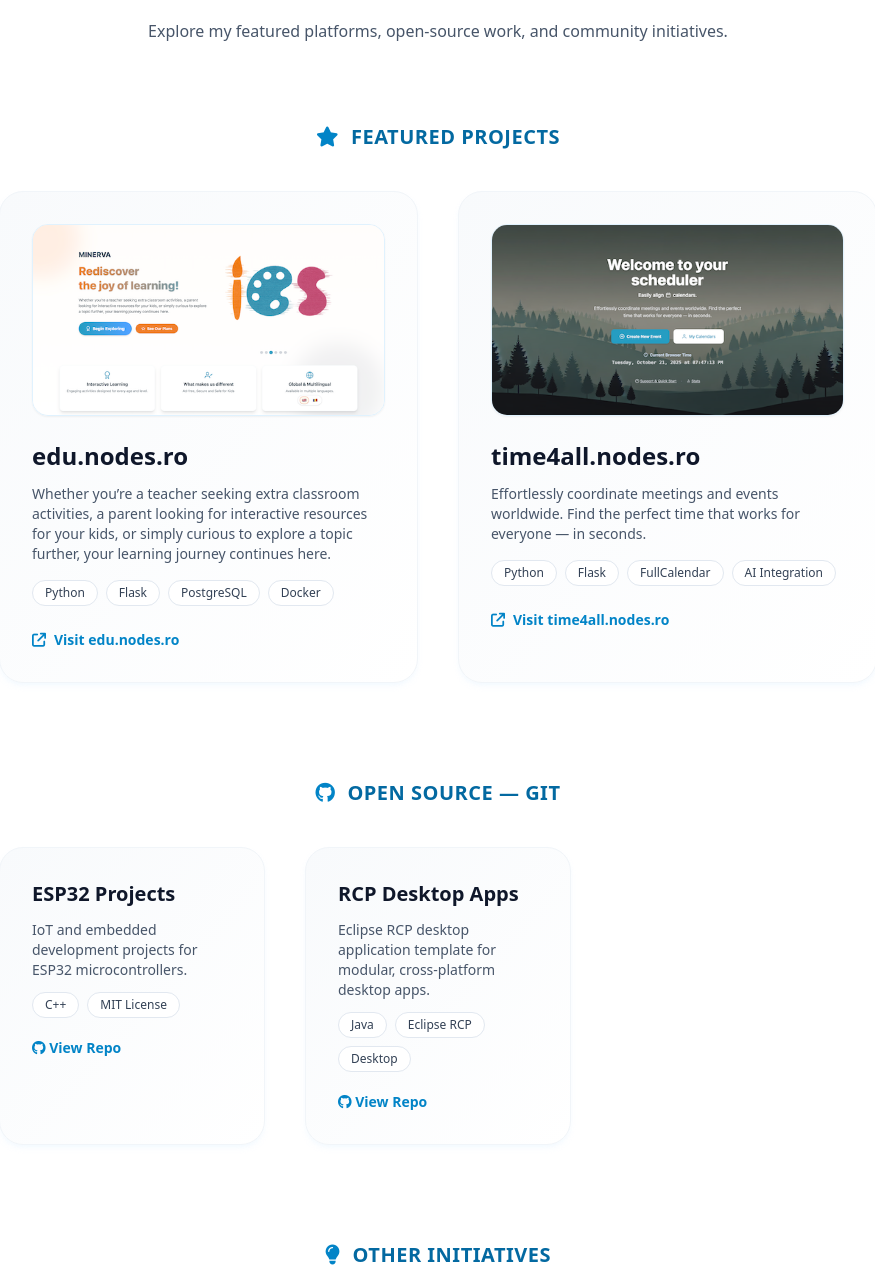
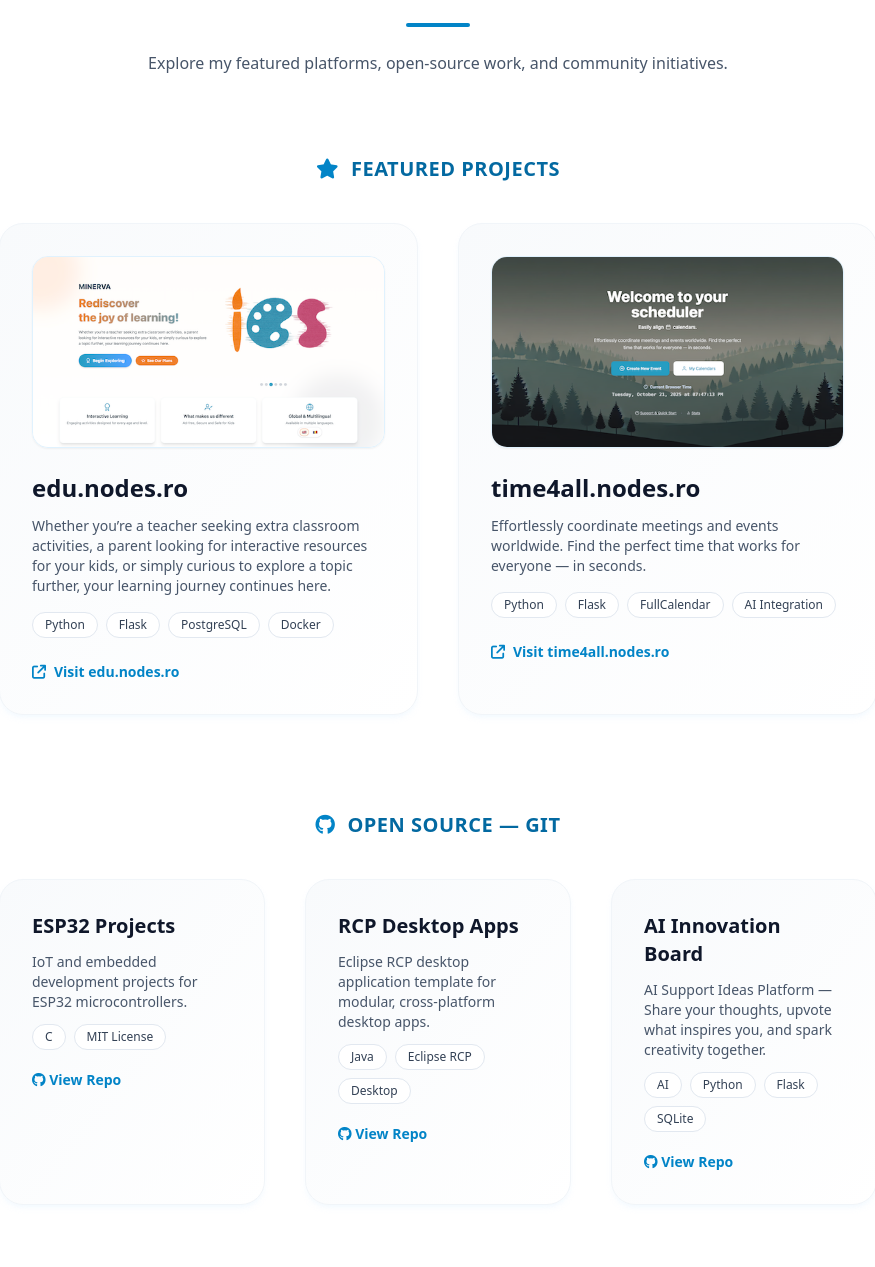
Before and after one commit to botacatalin/Portfolio_CV, a Flask app: page / in a window 1280 px wide. Shown: the part 2290-3557 px from the top of the page, without its empty margins (202-1077 px from the left). Run offline with Flask 3, Linux system fonts and the light colour scheme; some libraries are stand-ins or nearby versions.

Commit message:
Refactor

```diff
--- a/templates/_hero.html
+++ b/templates/_hero.html
@@ -51,7 +51,7 @@
 
       <!-- Buttons -->
       <div class="flex flex-wrap gap-4 items-center">
-        <!-- Unified Resume Actions (Now First) -->
+        <!-- Unified Resume Actions -->
         <div
           class="inline-flex items-center rounded-full border border-slate-300 bg-white text-sm font-semibold text-slate-700 shadow-sm overflow-hidden"
         >
@@ -79,9 +79,27 @@
           <i class="fa-solid fa-folder-open"></i> View Projects
         </a>
       </div>
+    </div>
 
-      <!-- Social Icons -->
-      <div class="flex flex-wrap items-center gap-5 text-xl text-slate-500">
+    <!-- Right Side: Image + Social Icons -->
+    <div class="relative flex flex-col items-center lg:items-end">
+      <div
+        class="relative overflow-hidden rounded-3xl border border-slate-100 bg-gradient-to-br from-white to-slate-50 p-10 shadow-lg shadow-sky-100/50"
+      >
+        <div
+          class="absolute inset-0 -z-10 bg-gradient-to-tr from-sky-100 via-transparent to-transparent blur-3xl"
+        ></div>
+        <img
+          alt="Laptop Image"
+          class="mx-auto w-full max-w-sm rounded-2xl border border-sky-100 shadow-md"
+          src="{{ url_for('static', filename='images/laptop.png') }}"
+        />
+      </div>
+
+      <!-- Social Icons (Moved to Right Side) -->
+      <div
+        class="mt-8 flex flex-wrap justify-center lg:justify-end gap-5 text-xl text-slate-500"
+      >
         <a
           aria-label="Blog"
           class="transition hover:text-sky-600"
@@ -92,18 +110,17 @@
         <a
           aria-label="GitHub Profile"
           class="transition hover:text-sky-600"
-          href="https://github.com/botacatalin?tab=repositories"
+          href="https://github.com/nodes-ro"
           target="_blank"
           ><i class="fa-brands fa-github"></i
         ></a>
-
         <a
           aria-label="Contact"
           class="transition hover:text-sky-600"
           href="#contact"
           ><i class="fa-solid fa-envelope-open"></i
         ></a>
-           <a
+        <a
           aria-label="LinkedIn Profile"
           class="transition hover:text-sky-600"
           href="https://www.linkedin.com/in/catalinbota/"
@@ -117,23 +134,6 @@
           target="_blank"
           ><i class="fa-brands fa-facebook"></i
         ></a>
-
-      </div>
-    </div>
-
-    <!-- Right Side: Image -->
-    <div class="relative">
-      <div
-        class="relative overflow-hidden rounded-3xl border border-slate-100 bg-gradient-to-br from-white to-slate-50 p-10 shadow-lg shadow-sky-100/50"
-      >
-        <div
-          class="absolute inset-0 -z-10 bg-gradient-to-tr from-sky-100 via-transparent to-transparent blur-3xl"
-        ></div>
-        <img
-          alt="Laptop Image"
-          class="mx-auto w-full max-w-sm rounded-2xl border border-sky-100 shadow-md"
-          src="{{ url_for('static', filename='images/laptop.png') }}"
-        />
       </div>
     </div>
   </div>
--- a/templates/_projects.html
+++ b/templates/_projects.html
@@ -100,8 +100,9 @@
       <div class="grid gap-10 lg:grid-cols-3">
         <!-- Each personal repo -->
         {% for project in [
-          {'title': 'ESP32 Projects', 'desc': 'IoT and embedded development projects for ESP32 microcontrollers.', 'tags': ['C++', 'MIT License'], 'url': 'https://github.com/botacatalin/ESP32'},
+          {'title': 'ESP32 Projects', 'desc': 'IoT and embedded development projects for ESP32 microcontrollers.', 'tags': ['C', 'MIT License'], 'url': 'https://github.com/botacatalin/ESP32'},
           {'title': 'RCP Desktop Apps', 'desc': 'Eclipse RCP desktop application template for modular, cross-platform desktop apps.', 'tags': ['Java', 'Eclipse RCP', 'Desktop'], 'url': 'https://github.com/nodes-ro/nodes-rcp-desktop'},
+          {'title': 'AI Innovation Board', 'desc': 'AI Support Ideas Platform — Share your thoughts, upvote what inspires you, and spark creativity together. ', 'tags': ['AI', 'Python', 'Flask', 'SQLite'], 'url': 'https://github.com/nodes-ro/Ideas'},
 
                  ] %}
         <div
```
